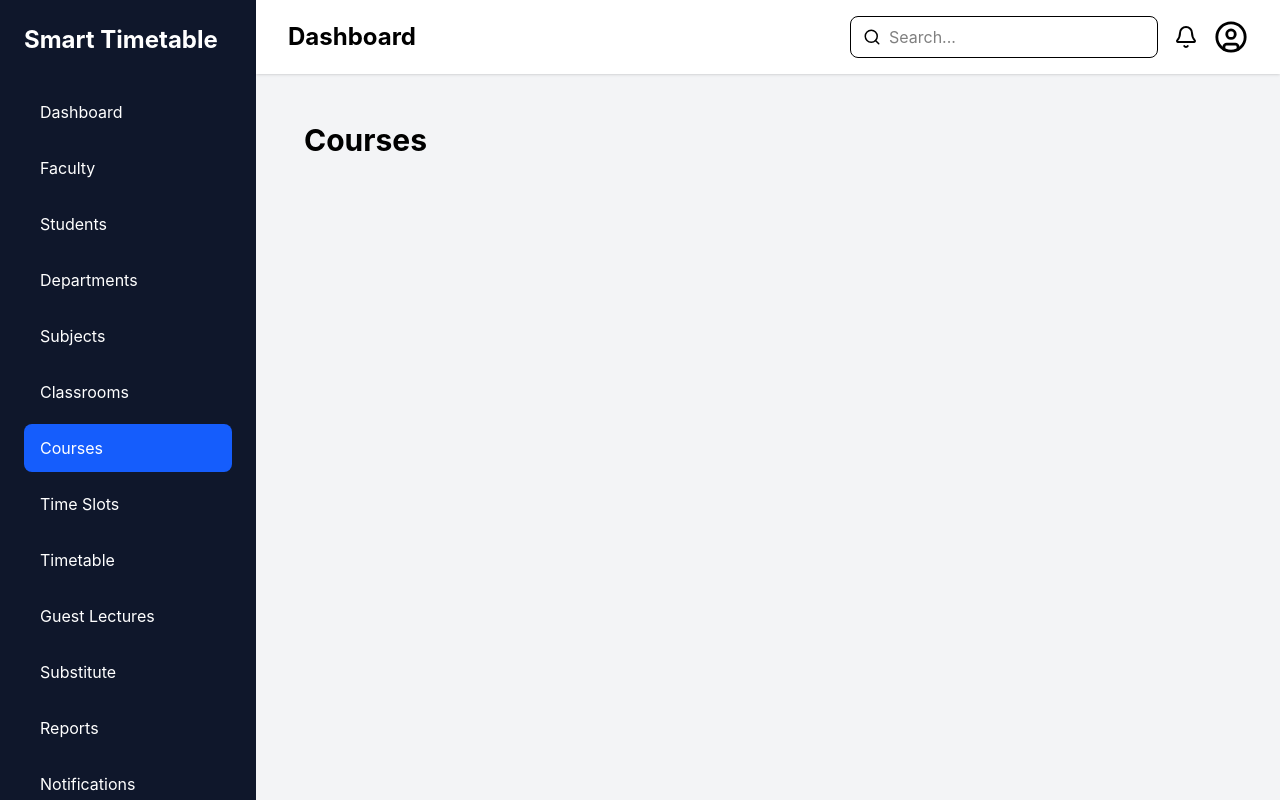
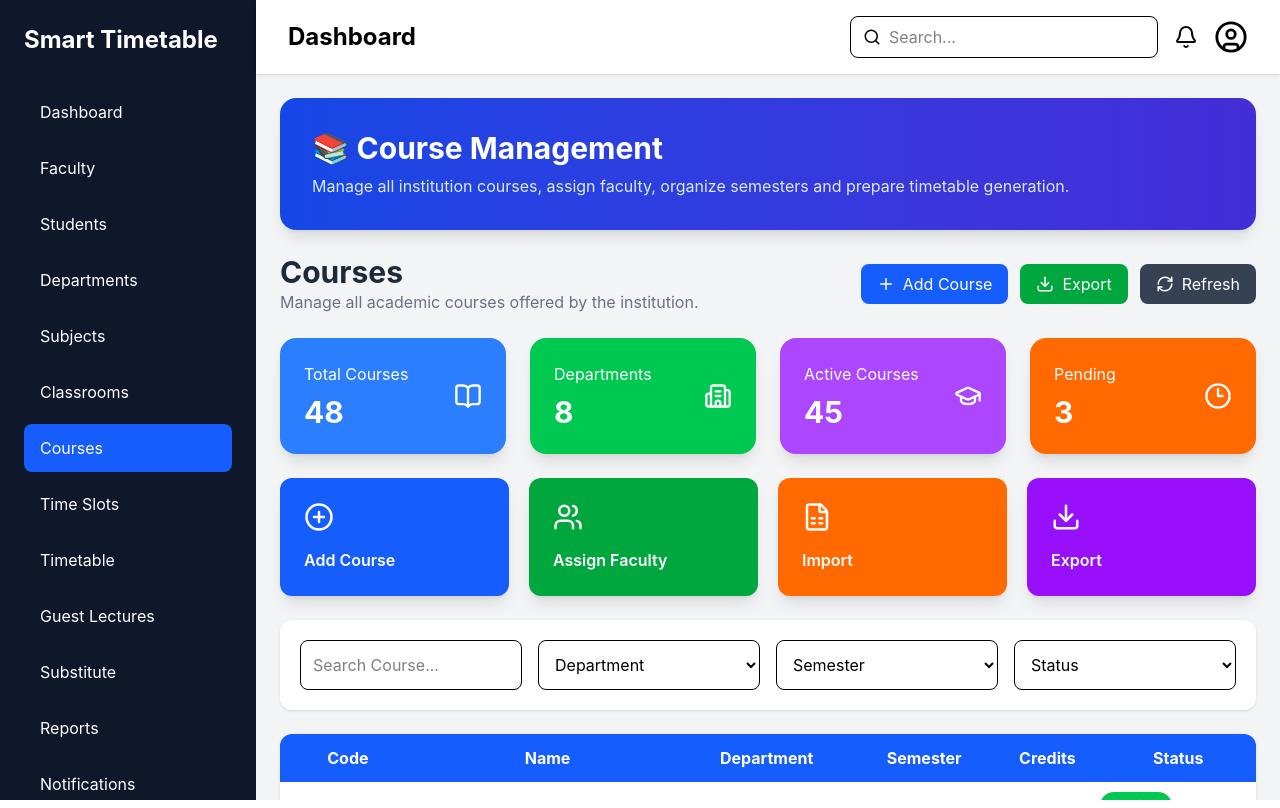
Before and after one commit to Shaziya2007/smart-timetable-ai, a React app in the folder frontend/: page /courses in a window 1280 px wide. Built offline with nearby package versions, Linux system fonts and the light colour scheme; the HTML template or start-up script is replaced by a standard one.

Commit message:
Enhanced Courses module UI

```diff
--- /dev/null
+++ b/frontend/src/components/courses/CourseActivity.jsx
@@ -0,0 +1,49 @@
+const activities = [
+
+"Course Added",
+
+"Faculty Assigned",
+
+"Course Updated",
+
+"Semester Changed",
+
+"Credits Updated"
+
+];
+
+export default function CourseActivity(){
+
+return(
+
+<div className="bg-white rounded-xl shadow-lg p-6">
+
+<h2 className="text-xl font-bold mb-5">
+
+Recent Activity
+
+</h2>
+
+{
+
+activities.map((item,index)=>(
+
+<div
+key={index}
+className="flex items-center gap-3 border-b py-3">
+
+<div className="h-3 w-3 rounded-full bg-green-500"></div>
+
+<p>{item}</p>
+
+</div>
+
+))
+
+}
+
+</div>
+
+)
+
+}
--- /dev/null
+++ b/frontend/src/components/courses/CourseFilters.jsx
@@ -0,0 +1,31 @@
+export default function CourseFilters() {
+  return (
+    <div className="bg-white rounded-xl shadow p-5 mb-6 grid md:grid-cols-4 gap-4">
+      <input
+        type="text"
+        placeholder="Search Course..."
+        className="border rounded-lg p-3"
+      />
+
+      <select className="border rounded-lg p-3">
+        <option>Department</option>
+        <option>CSE</option>
+        <option>IT</option>
+        <option>ECE</option>
+      </select>
+
+      <select className="border rounded-lg p-3">
+        <option>Semester</option>
+        <option>1</option>
+        <option>2</option>
+        <option>3</option>
+      </select>
+
+      <select className="border rounded-lg p-3">
+        <option>Status</option>
+        <option>Active</option>
+        <option>Inactive</option>
+      </select>
+    </div>
+  );
+}
--- /dev/null
+++ b/frontend/src/components/courses/CourseProgress.jsx
@@ -0,0 +1,68 @@
+const progress=[
+
+{
+title:"Faculty Assigned",
+value:85
+},
+
+{
+title:"Course Completion",
+value:92
+},
+
+{
+title:"Timetable Ready",
+value:70
+}
+
+];
+
+export default function CourseProgress(){
+
+return(
+
+<div className="bg-white rounded-xl shadow-lg p-6">
+
+<h2 className="font-bold text-xl mb-5">
+
+Progress
+
+</h2>
+
+{
+
+progress.map((item,index)=>(
+
+<div key={index} className="mb-5">
+
+<div className="flex justify-between">
+
+<p>{item.title}</p>
+
+<p>{item.value}%</p>
+
+</div>
+
+<div className="w-full bg-gray-200 rounded-full h-3 mt-2">
+
+<div
+
+style={{width:`${item.value}%`}}
+
+className="bg-blue-600 h-3 rounded-full">
+
+</div>
+
+</div>
+
+</div>
+
+))
+
+}
+
+</div>
+
+)
+
+}
--- /dev/null
+++ b/frontend/src/components/courses/CourseQuickActions.jsx
@@ -0,0 +1,67 @@
+import {
+    PlusCircle,
+    FileSpreadsheet,
+    Download,
+    Users
+} from "lucide-react";
+
+const actions = [
+    {
+        title: "Add Course",
+        icon: <PlusCircle size={30}/>,
+        color:"bg-blue-600"
+    },
+    {
+        title:"Assign Faculty",
+        icon:<Users size={30}/>,
+        color:"bg-green-600"
+    },
+    {
+        title:"Import",
+        icon:<FileSpreadsheet size={30}/>,
+        color:"bg-orange-500"
+    },
+    {
+        title:"Export",
+        icon:<Download size={30}/>,
+        color:"bg-purple-600"
+    }
+];
+
+export default function CourseQuickActions(){
+
+return(
+
+<div className="grid grid-cols-2 lg:grid-cols-4 gap-5">
+
+{
+
+actions.map((item,index)=>(
+
+<div
+key={index}
+className={`${item.color} rounded-xl p-6 text-white cursor-pointer hover:scale-105 duration-300 shadow-lg`}>
+
+<div className="mb-4">
+
+{item.icon}
+
+</div>
+
+<h2 className="font-semibold">
+
+{item.title}
+
+</h2>
+
+</div>
+
+))
+
+}
+
+</div>
+
+)
+
+}
--- /dev/null
+++ b/frontend/src/components/courses/CourseStats.jsx
@@ -0,0 +1,50 @@
+import { BookOpen, GraduationCap, Building2, Clock3 } from "lucide-react";
+
+const stats = [
+  {
+    title: "Total Courses",
+    value: 48,
+    color: "bg-blue-500",
+    icon: <BookOpen size={28} />,
+  },
+  {
+    title: "Departments",
+    value: 8,
+    color: "bg-green-500",
+    icon: <Building2 size={28} />,
+  },
+  {
+    title: "Active Courses",
+    value: 45,
+    color: "bg-purple-500",
+    icon: <GraduationCap size={28} />,
+  },
+  {
+    title: "Pending",
+    value: 3,
+    color: "bg-orange-500",
+    icon: <Clock3 size={28} />,
+  },
+];
+
+export default function CourseStats() {
+  return (
+    <div className="grid grid-cols-1 md:grid-cols-2 lg:grid-cols-4 gap-6 mb-6">
+      {stats.map((item, index) => (
+        <div
+          key={index}
+          className={`${item.color} text-white rounded-2xl p-6 shadow-lg`}
+        >
+          <div className="flex justify-between items-center">
+            <div>
+              <p>{item.title}</p>
+              <h2 className="text-3xl font-bold mt-2">{item.value}</h2>
+            </div>
+
+            {item.icon}
+          </div>
+        </div>
+      ))}
+    </div>
+  );
+}
--- /dev/null
+++ b/frontend/src/components/courses/CourseTable.jsx
@@ -0,0 +1,68 @@
+const courses = [
+  {
+    code: "CS301",
+    name: "Data Structures",
+    dept: "CSE",
+    sem: "III",
+    credits: 4,
+    status: "Active",
+  },
+  {
+    code: "IT205",
+    name: "Database Systems",
+    dept: "IT",
+    sem: "IV",
+    credits: 3,
+    status: "Active",
+  },
+  {
+    code: "EC102",
+    name: "Digital Electronics",
+    dept: "ECE",
+    sem: "II",
+    credits: 4,
+    status: "Inactive",
+  },
+];
+
+export default function CourseTable() {
+  return (
+    <div className="bg-white rounded-xl shadow overflow-x-auto">
+      <table className="w-full">
+        <thead className="bg-blue-600 text-white">
+          <tr>
+            <th className="p-3">Code</th>
+            <th>Name</th>
+            <th>Department</th>
+            <th>Semester</th>
+            <th>Credits</th>
+            <th>Status</th>
+          </tr>
+        </thead>
+
+        <tbody>
+          {courses.map((course, index) => (
+            <tr key={index} className="border-b hover:bg-gray-100">
+              <td className="p-3">{course.code}</td>
+              <td>{course.name}</td>
+              <td>{course.dept}</td>
+              <td>{course.sem}</td>
+              <td>{course.credits}</td>
+              <td>
+                <span
+                  className={`px-3 py-1 rounded-full text-white ${
+                    course.status === "Active"
+                      ? "bg-green-500"
+                      : "bg-red-500"
+                  }`}
+                >
+                  {course.status}
+                </span>
+              </td>
+            </tr>
+          ))}
+        </tbody>
+      </table>
+    </div>
+  );
+}
--- /dev/null
+++ b/frontend/src/components/courses/CoursesBanner.jsx
@@ -0,0 +1,14 @@
+export default function CoursesBanner() {
+  return (
+    <div className="bg-gradient-to-r from-blue-700 to-indigo-700 text-white rounded-2xl p-8 shadow-lg">
+      <h1 className="text-3xl font-bold">
+        📚 Course Management
+      </h1>
+
+      <p className="mt-2 text-blue-100">
+        Manage all institution courses, assign faculty,
+        organize semesters and prepare timetable generation.
+      </p>
+    </div>
+  );
+}
--- /dev/null
+++ b/frontend/src/components/courses/CoursesHeader.jsx
@@ -0,0 +1,31 @@
+import { Plus, Download, RefreshCw } from "lucide-react";
+
+export default function CoursesHeader() {
+  return (
+    <div className="flex flex-col md:flex-row justify-between items-center mb-6">
+      <div>
+        <h1 className="text-3xl font-bold text-gray-800">Courses</h1>
+        <p className="text-gray-500">
+          Manage all academic courses offered by the institution.
+        </p>
+      </div>
+
+      <div className="flex gap-3 mt-4 md:mt-0">
+        <button className="bg-blue-600 text-white px-4 py-2 rounded-lg flex items-center gap-2 hover:bg-blue-700">
+          <Plus size={18} />
+          Add Course
+        </button>
+
+        <button className="bg-green-600 text-white px-4 py-2 rounded-lg flex items-center gap-2 hover:bg-green-700">
+          <Download size={18} />
+          Export
+        </button>
+
+        <button className="bg-gray-700 text-white px-4 py-2 rounded-lg flex items-center gap-2 hover:bg-gray-800">
+          <RefreshCw size={18} />
+          Refresh
+        </button>
+      </div>
+    </div>
+  );
+}
--- a/frontend/src/pages/Courses.jsx
+++ b/frontend/src/pages/Courses.jsx
@@ -1,7 +1,33 @@
+import CoursesBanner from "../components/courses/CoursesBanner";
+import CoursesHeader from "../components/courses/CoursesHeader";
+import CourseStats from "../components/courses/CourseStats";
+import CourseFilters from "../components/courses/CourseFilters";
+import CourseQuickActions from "../components/courses/CourseQuickActions";
+import CourseTable from "../components/courses/CourseTable";
+import CourseActivity from "../components/courses/CourseActivity";
+import CourseProgress from "../components/courses/CourseProgress";
+
 export default function Courses() {
   return (
-    <div className="p-6">
-      <h1 className="text-3xl font-bold">Courses</h1>
+    <div className="space-y-6">
+
+      <CoursesBanner />
+
+      <CoursesHeader />
+
+      <CourseStats />
+
+      <CourseQuickActions />
+
+      <CourseFilters />
+
+      <CourseTable />
+
+      <div className="grid lg:grid-cols-2 gap-6">
+        <CourseActivity />
+        <CourseProgress />
+      </div>
+
     </div>
   );
 }
```
